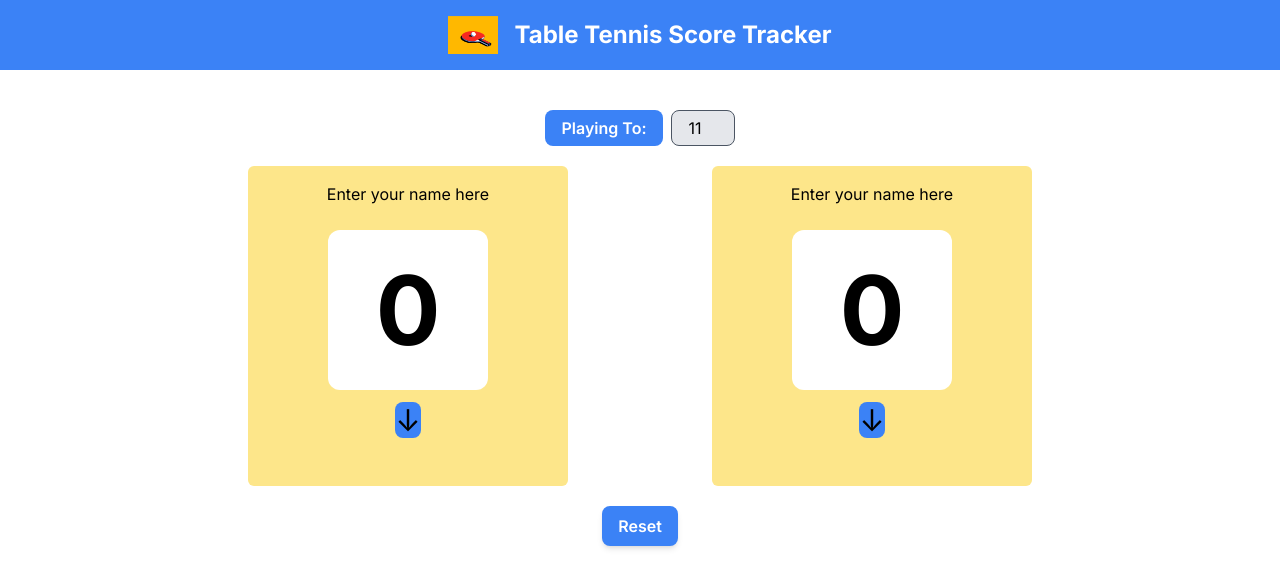
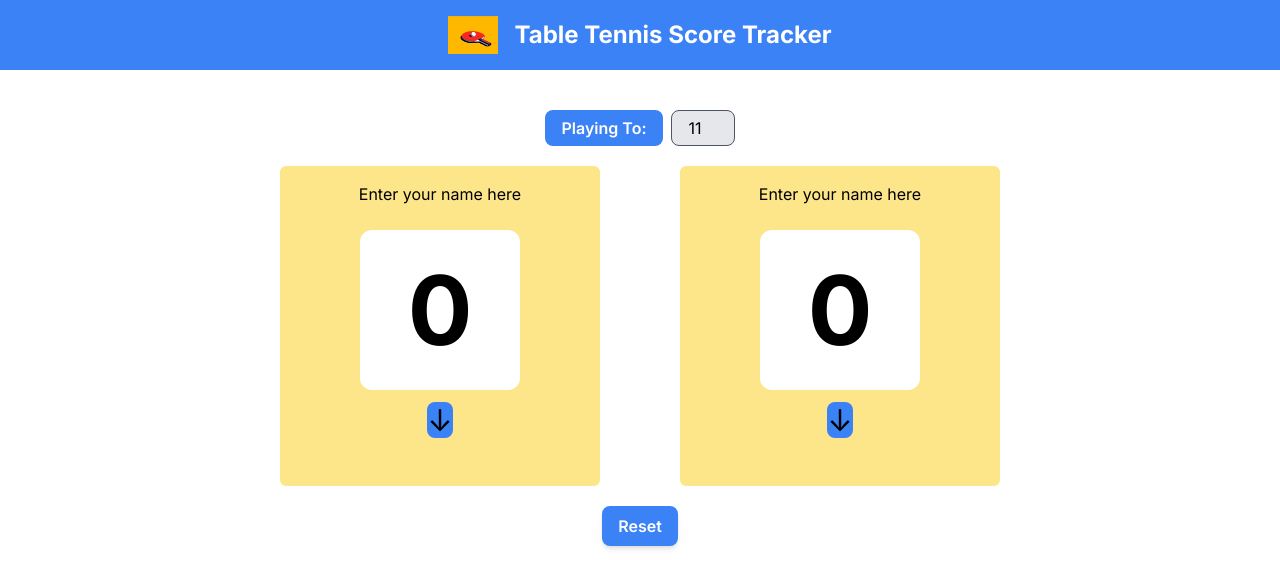
Before and after one commit to DakshGhadia/table-tennis, a Next.js app: page / in a window 1280 px wide. Shown: the top 588 px of the page. Built offline with nearby package versions, Linux system fonts and the light colour scheme.

Commit message:
Added css styling

```diff
--- a/components/GameComponents.js
+++ b/components/GameComponents.js
@@ -18,7 +18,7 @@ export default function GameComponents(){
     return (
       <>
       <PlayingTo resetCounter = {resetCounter} onChangeValue={changePlayingto}/>
-      <div className="flex mt-5 justify-center items-center gap-x-36">
+      <div className="flex mt-5 justify-center items-center gap-x-20">
         <PlayerContainer wonReset = {handleReset} playingTo={playingTo} resetCounter={resetCounter}/>
         <PlayerContainer wonReset = {handleReset} playingTo={playingTo} resetCounter={resetCounter} />
       </div>
```
